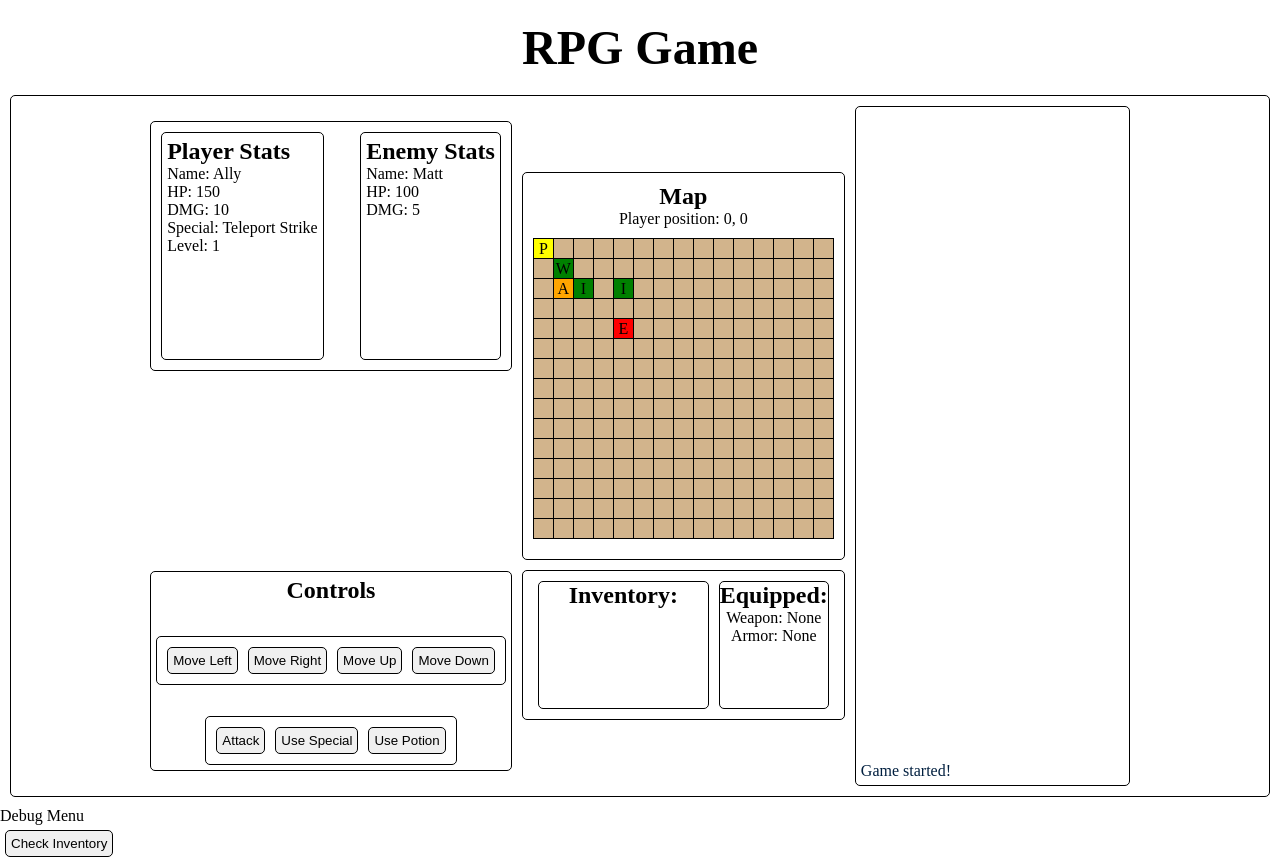
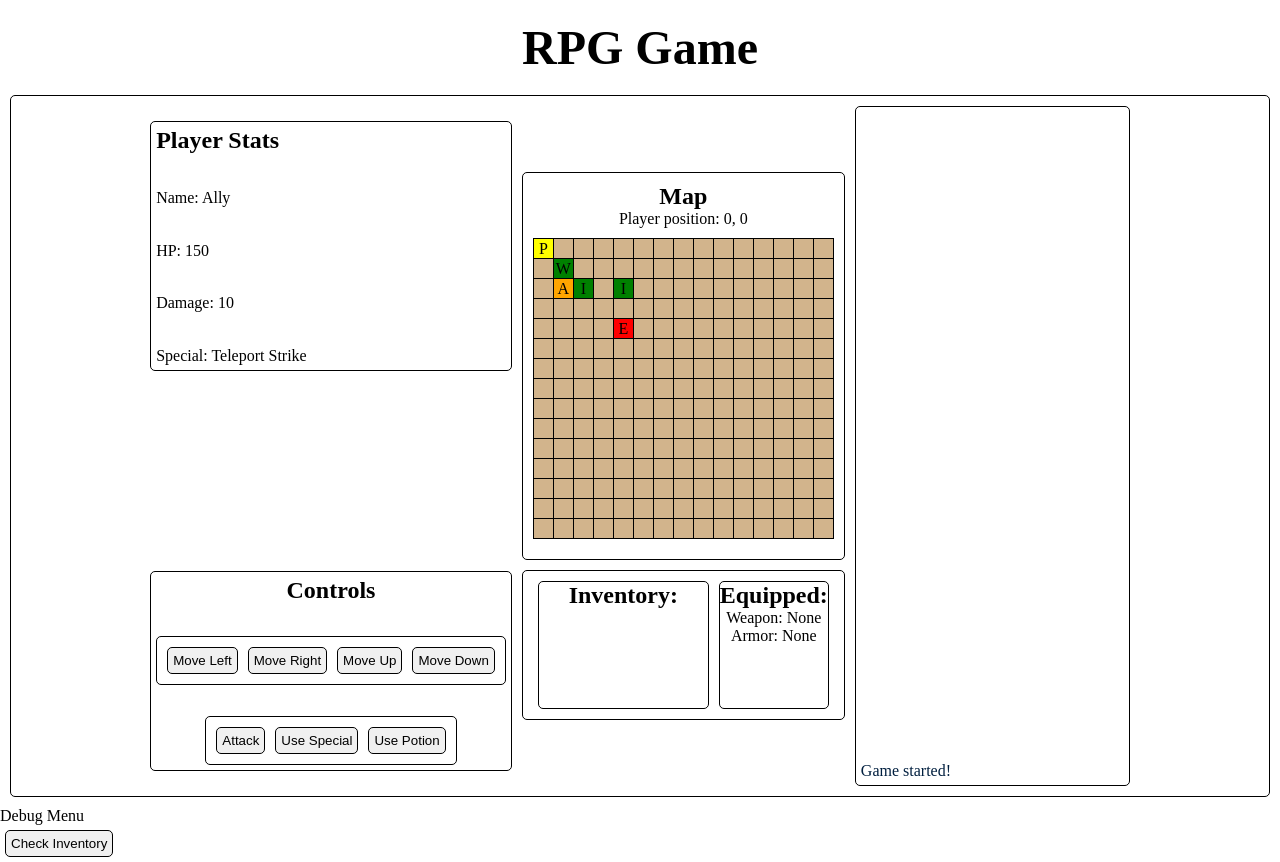
Before and after one commit to deelorr/rpg-game, a React (Vite) app in the folder app/: page / in a window 1280 px wide. Built offline with nearby package versions, Linux system fonts and the light colour scheme.

Commit message:
fixed battle mechanics... sorta

```diff
--- a/app/src/components/Character.jsx
+++ b/app/src/components/Character.jsx
@@ -1,4 +1,4 @@
-import { Weapon, Armor, Item } from './Item';
+import { Weapon, Armor } from './Item';
 
 class Character {
     constructor(name, hp, dmg) {
--- a/app/src/components/GameScreen/GameScreen.jsx
+++ b/app/src/components/GameScreen/GameScreen.jsx
@@ -12,11 +12,12 @@ import Debug from '../Debug/Debug';
 
 export default function GameScreen() {
     const [player, setPlayer] = useState(new Player("Ally", 150, 10, "Teleport Strike"));
-    const [enemy, setEnemy] = useState(new Enemy("Matt", 100, 5, "Fire"));
+    const [enemy, setEnemy] = useState(null); // No active enemy initially
     const [log, setLog] = useState([]);
     const [inventory, setInventory] = useState([]);
     const [map, setMap] = useState(new Map(15, 15)); // Initialize with proper dimensions
     const [playerPosition, setPlayerPosition] = useState({ x: 0, y: 0 });
+    const [inBattle, setInBattle] = useState(false); // Battle state
 
     const updateLog = (message) => {
         setLog(prevLog => [...prevLog, message]);
@@ -45,6 +46,11 @@ export default function GameScreen() {
     }, [map]);
 
     const handleMove = (dx, dy) => {
+        if (inBattle) {
+            updateLog("You can't move during a battle!");
+            return;
+        }
+
         const newX = playerPosition.x + dx;
         const newY = playerPosition.y + dy;
         if (map.isValidPosition(newX, newY)) {
@@ -57,27 +63,50 @@ export default function GameScreen() {
                     map.removeItem(newX, newY);
                 } else if (itemOrEnemy instanceof Enemy) {
                     updateLog("You encountered an enemy!");
+                    setEnemy(itemOrEnemy);
+                    setInBattle(true); // Start battle
                 }
             }
         }
     };
 
     const handleAction = (actionType) => {
+        if (!inBattle) {
+            updateLog("No enemy to fight!");
+            return;
+        }
+
         switch (actionType) {
             case 'attack':
                 updateLog(player.attack(enemy));
-                if (enemy.hp > 0) {
+                if (enemy.hp <= 0) {
+                    updateLog(player.completeQuest("Defeat Matt"));
+                    setInBattle(false); // End battle
+                    removeEnemyFromMap(enemy); // Remove enemy from map
+                    setEnemy(null);
+                } else {
                     updateLog(enemy.attack(player));
-                } else {
-                    updateLog(player.completeQuest("Defeat Matt"));
+                    if (player.hp <= 0) {
+                        updateLog("You have been defeated!");
+                        setInBattle(false); // End battle
+                        // Handle player defeat (e.g., reset game or respawn)
+                    }
                 }
                 break;
             case 'special':
                 updateLog(player.useSpecial(enemy));
-                if (enemy.hp > 0) {
+                if (enemy.hp <= 0) {
+                    updateLog(player.completeQuest("Defeat Matt"));
+                    setInBattle(false); // End battle
+                    removeEnemyFromMap(enemy); // Remove enemy from map
+                    setEnemy(null);
+                } else {
                     updateLog(enemy.attack(player));
-                } else {
-                    updateLog(player.completeQuest("Defeat Matt"));
+                    if (player.hp <= 0) {
+                        updateLog("You have been defeated!");
+                        setInBattle(false); // End battle
+                        // Handle player defeat (e.g., reset game or respawn)
+                    }
                 }
                 break;
             case 'usePotion':
@@ -90,6 +119,13 @@ export default function GameScreen() {
                 break;
             default:
                 break;
+        }
+    };
+
+    const removeEnemyFromMap = (enemy) => {
+        const enemyPosition = map.findItemPosition(enemy);
+        if (enemyPosition) {
+            map.removeItem(enemyPosition.x, enemyPosition.y);
         }
     };
 
@@ -117,23 +153,11 @@ export default function GameScreen() {
         return rows;
     };
 
-    const groupInventoryItems = (inventory) => {
-        const itemMap = inventory.reduce((acc, item) => {
-            if (acc[item.name]) {
-                acc[item.name].count += 1;
-            } else {
-                acc[item.name] = { item, count: 1 };
-            }
-            return acc;
-        }, {});
-        return Object.values(itemMap);
-    };
-
     return (
         <>
             <div className='gameScreen'>
                 <div className='defaultDiv'>
-                    <StatBox player={player} enemy={enemy} />
+                    <StatBox player={player} enemy={enemy} inBattle={inBattle} />
                     <Controls
                         playerPosition={playerPosition}
                         handleMove={handleMove}
@@ -146,7 +170,7 @@ export default function GameScreen() {
                 </div>
                 <LogBox log={log} />
             </div>
-            <Debug player={player}/>
+            <Debug player={player} inventory={inventory} />
         </>
     );
 }
--- a/app/src/components/Map.jsx
+++ b/app/src/components/Map.jsx
@@ -33,6 +33,17 @@ class Map {
             this.grid[y][x] = null;
         }
     }
+
+    findItemPosition(item) {
+        for (let y = 0; y < this.height; y++) {
+            for (let x = 0; x < this.width; x++) {
+                if (this.grid[y][x] === item) {
+                    return { x, y };
+                }
+            }
+        }
+        return null;
+    }
 }
 
 export default Map;
--- a/app/src/components/StatBox/StatBox.css
+++ b/app/src/components/StatBox/StatBox.css
@@ -1,6 +1,6 @@
 .statBox {
     display: flex;
-    flex-direction: row;
+    flex-direction: column;
     justify-content: space-between;
     padding: 5px;
     border-radius: 5px;
@@ -9,9 +9,18 @@
     margin-bottom: 100px;
 }
 
-.stats, .enemyStats {
+.stats {
+    display: flex;
     border: 1px solid #000;
     border-radius: 5px;
     padding: 5px;
     margin: 5px;
 }
+
+.enemyStats {
+    background-color: #ff0000;
+    border: 1px solid #000;
+    border-radius: 5px;
+    padding: 5px;
+    margin: 5px;
+}
--- a/app/src/components/StatBox/StatBox.jsx
+++ b/app/src/components/StatBox/StatBox.jsx
@@ -2,32 +2,31 @@ import './StatBox.css'
 import { Player, Enemy } from '../Character'
 import PropTypes from 'prop-types'
 
-const StatBox = ({player, enemy}) => {
+const StatBox = ({ player, enemy, inBattle }) => {
   return (
-    <>
-      <div className='statBox'>
-        <div className='stats'>
+      <div className="statBox">
           <h2>Player Stats</h2>
           <p>Name: {player.name}</p>
           <p>HP: {player.hp}</p>
-          <p>DMG: {player.dmg}</p>
+          <p>Damage: {player.dmg}</p>
           <p>Special: {player.special}</p>
-          <p>Level: {player.level}</p>
-        </div>
-        <div className='enemyStats'>
-          <h2>Enemy Stats</h2>
-          <p>Name: {enemy.name}</p>
-          <p>HP: {enemy.hp}</p>
-          <p>DMG: {enemy.dmg}</p>
-        </div>
+          {inBattle && enemy && (
+              <div>
+                  <h2>Enemy Stats</h2>
+                  <p>Name: {enemy.name}</p>
+                  <p>HP: {enemy.hp}</p>
+                  <p>Damage: {enemy.dmg}</p>
+                  <p>Weakness: {enemy.weakness}</p>
+              </div>
+          )}
       </div>
-    </>
-  )
-}
+  );
+};
 
 StatBox.propTypes = {
     player: PropTypes.instanceOf(Player),
-    enemy: PropTypes.instanceOf(Enemy)
+    enemy: PropTypes.instanceOf(Enemy),
+    inBattle: PropTypes.bool
 }
 
 export default StatBox
```
